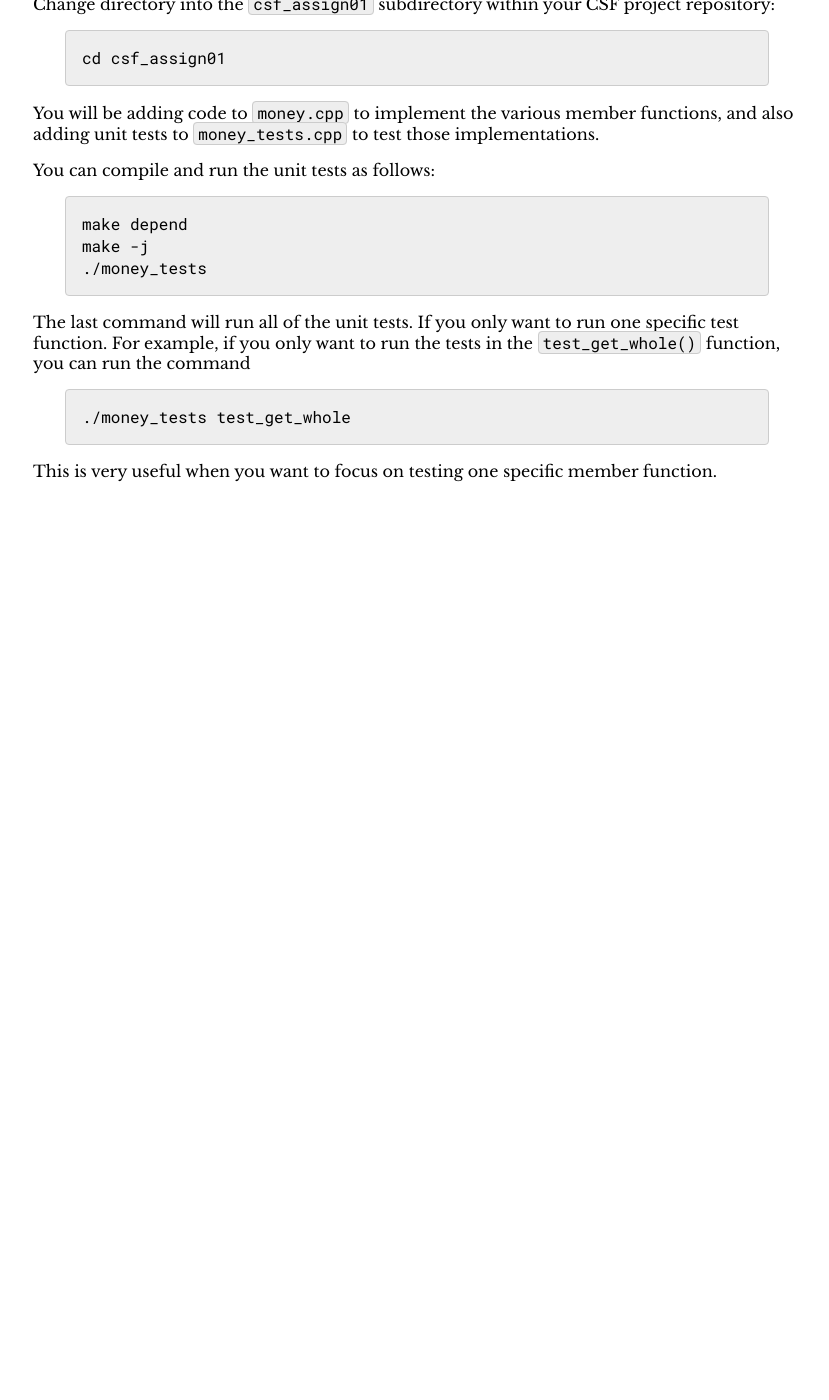
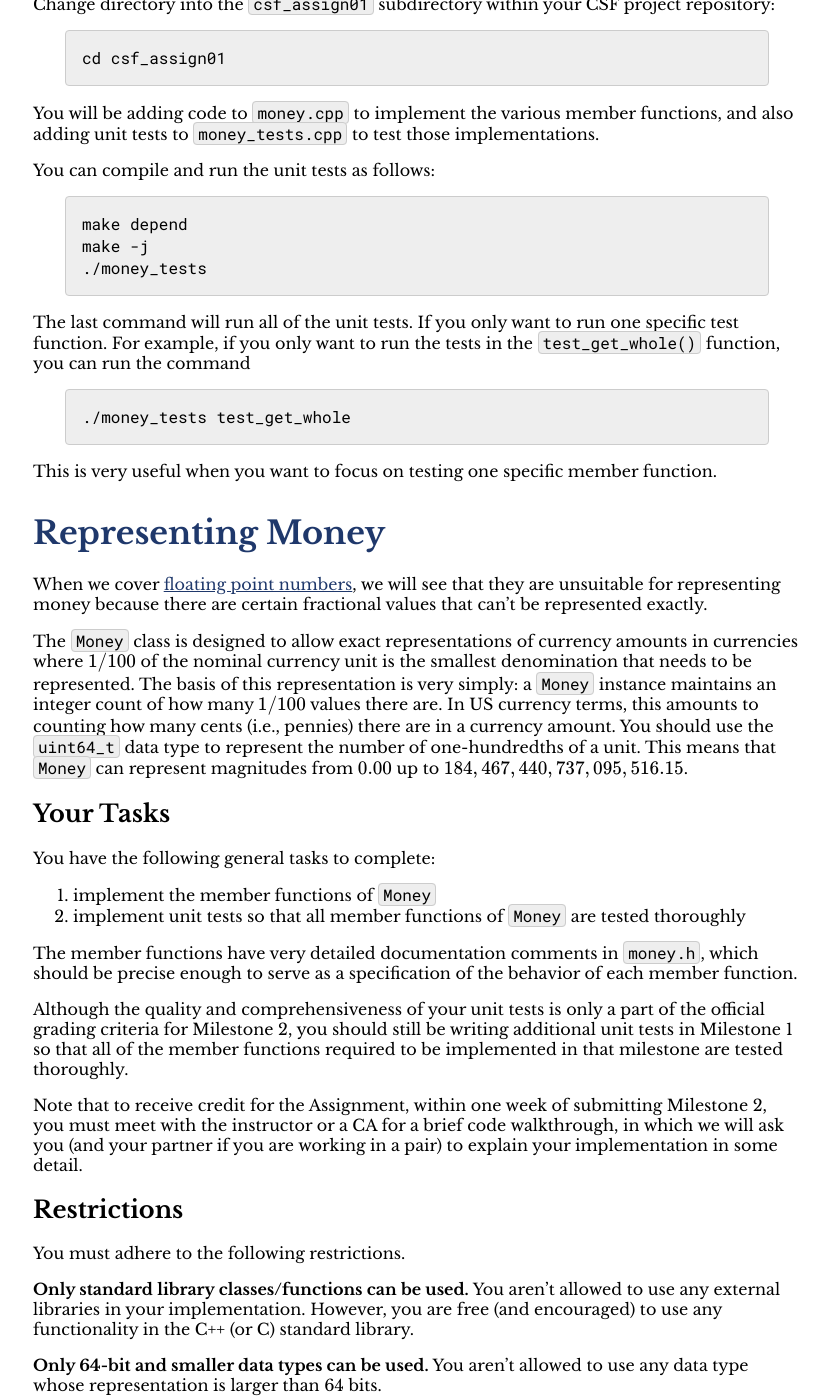
Before and after one commit to jhucsf/fall2026, a Jekyll site: the page built from assign/assign01.md, in a window 1280 px wide and 1400 px high, scrolled down 2034 px. Shown: the whole window, without its empty margins (223-1052 px from the left). Built offline with Jekyll 4.4.1, drawn with Linux system fonts in a browser that asks for light colours; formulas are drawn with MathJax 3; before the commit the page ends 2547 px from its top, so only the background shows below that; some of the changed text lies outside the part shown.

Commit message:
more work on assignment 1 writeup

````diff
--- a/assign/assign01.md
+++ b/assign/assign01.md
@@ -126,3 +126,129 @@ specific test function. For example, if you only want to run the tests in the
 ```
 
 This is very useful when you want to focus on testing one specific member function.
+
+# Representing Money
+
+When we cover [floating point numbers](..//lectures/lecture05-public.pdf),
+we will see that they are unsuitable for representing money because there
+are certain fractional values that can't be represented exactly.
+
+The `Money` class is designed to allow exact representations of currency amounts
+in currencies where $$1/100$$ of the nominal currency unit is the smallest denomination
+that needs to be represented. The basis of this representation is very simply:
+a `Money` instance maintains an integer count of how many $$1/100$$ values there are.
+In US currency terms, this amounts to counting how many cents (i.e., pennies) there
+are in a currency amount. You should use the `uint64_t` data type to represent
+the number of one-hundredths of a unit. This means that `Money` can represent
+magnitudes from $$0.00$$ up to $$184,467,440,737,095,516.15$$.
+
+## Your Tasks
+
+You have the following general tasks to complete:
+
+1. implement the member functions of `Money`
+2. implement unit tests so that all member functions of
+   `Money` are tested thoroughly
+
+The member functions have very detailed documentation comments in
+`money.h`, which should be precise enough to serve as a specification
+of the behavior of each member function.
+
+Although the quality and comprehensiveness of your unit tests is only
+a part of the official grading criteria for Milestone 2, you should still
+be writing additional unit tests in Milestone 1 so that all of the
+member functions required to be implemented in that milestone are tested
+thoroughly.
+
+Note that to receive credit for the Assignment, within one week
+of submitting Milestone 2, you must meet with the instructor or a CA
+for a brief code walkthrough, in which we will ask you (and your
+partner if you are working in a pair) to explain your implementation
+in some detail.
+
+## Restrictions
+
+You must adhere to the following restrictions.
+
+**Only standard library classes/functions can be used.** You aren't
+allowed to use any external libraries in your implementation.
+However, you are free (and encouraged) to use any functionality in the
+C++ (or C) standard library.
+
+**Only 64-bit and smaller data types can be used.** You aren't allowed
+to use any data type whose representation is larger than 64 bits.
+
+**Original code only.** It should go without saying that all of the code
+you submit must be your original work. Copying code from an external
+source or generating it using AI would be a violation of academic ethics.
+
+## Recommendations and Hints
+
+This section has further recommendations and hints, in no particular order.
+
+### Do Not Use Floating-Point Values
+
+You will not need to use floating point (`float` or `double`) operations.
+If you have a problem that you think requires floating point, there is
+definitely a way to solve the problem without floating point.
+(Talk to the course staff, or ask a question on Courselore!)
+
+### Helper functions
+
+You may implement helper functions as needed to simplify the implementation
+of the required public member functions.
+
+### Checking For Overflow
+
+The standard way to determine if an unsigned integer additional overflowed is
+the idiom
+
+```c
+sum = a + b;
+if ( sum < a ) {
+  // overflow occurred
+}
+```
+
+This technique should be useful in implementing the overloaded addition
+operator (`operator+`).
+
+Determining whether an unsigned integer multiplication will overflow is a
+bit trickier. One good approach is check one of the two factors to find
+the largest value it can be multiplied by without overflowing. If the other
+factor exceeds this value, then multiplying the factors will overflow.
+Let's say we want to compute the product $$a \times b$$, where $$a$$ and $$b$$
+are unsigned 64-bit integers. We can compute the value $$y = \lfloor x/a\rfloor$$,
+where $$x$$ is the maximum 64 bit unsigned integer value, `UINT64_MAX`.
+If the value $$y$$ is greater than $$b$$, then the product $$a \times b$$ cannot
+be computed without overflow. This technique should be useful in implementing
+the overloaded multiplication operator (`operator*`).
+
+## Subtraction
+
+Because it needs to handle both positive and negative addends and
+sums, your `operator+` implementation can be used to implement subtraction.
+The idea is that
+
+$$a - b = a + -b$$
+
+So, if you've implemented `operator+` and the unary `operator-`, it should
+be trivial to implement the two-operand form of `operator-`.
+
+### Writing Tests
+
+Your unit tests should test each required member function thoroughly.
+We recommend that you implement your tests mostly by adding additional
+test functions to `money_tests.cpp`, rather than adding new tests
+to the provided test functions.
+
+Your tests should try to create "interesting" scenarios for each tested
+member function. This includes things like
+
+* zero vs. non-zero values
+* negative vs. non-negative values (and combinations thereof)
+* smaller vs. larger values
+* etc.
+
+A good mindset for testing is that you are an adversary of your own
+code, i.e., you are trying to make it break.
````
